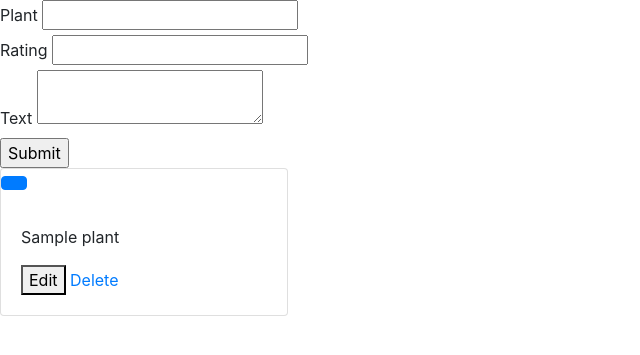
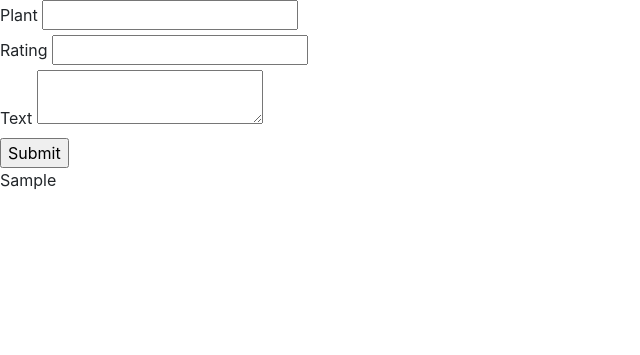
Before and after one commit to seraficaj/TransPlant, a Python web app: template templates/stream.html in a window 1280 px wide. Shown: the part 56-411 px from the top of the page, without its empty margins (0-640 px from the left). Run offline with Jinja, Linux system fonts and the light colour scheme; the template is opened without the code that fills it: most values are stand-ins (such as "Sample title", 1, 10 or a date in 2020); form fields are guessed from the names that the template uses; some libraries are stand-ins or nearby versions.

Commit message:
plants are posted to stream

```diff
--- a/models.py
+++ b/models.py
@@ -24,10 +24,10 @@ class User(UserMixin, Model):
         database = DATABASE
 
     def get_reviews(self):
-        return Review.select().where(Review.user==self)
+        return userPlants.select().where(Review.user==self)
 
     def get_stream(self):
-        return Review.select().where(Review.user==self)
+        return userPlants.select().where(userPlants.user==self)
 
     @classmethod
     def create_user(cls, username, email, password, admin=False):
--- a/templates/stream.html
+++ b/templates/stream.html
@@ -1,4 +1,5 @@
 {% extends "layout.html" %}
+
 
 {% block content %}
 
@@ -23,37 +24,15 @@
   </form>
 
 
-{% for reviews in stream %}
-      <div class="card" style="width: 18rem;">
-         <h5 class="card-title"><a class="btn btn-primary" href="{{ url_for('stream', username=reviews.user.username) }}"></a></h5>
-        <div class="card-body">
-              <span class="mySpan">
-                  <form method="POST" action="" novalidate>
-                      {{ form2.hidden_tag() }}
+      {% for userPlants in stream %}
 
-                      <div>
-                        {{ form2.plant.label }}
-                        <input id="plant" name="plant" type="text" value="{{reviews.plant}}">
-                      </div>
-                      <div>
-                        {{ form.rating.label }}
-                        {{ form2.rating() }}
-                      </div>
-                      <div>
-                        {{ form2.text.label }}
-                        {{ form2.text() }}
-                      </div>
-                      <div>
-                          <input hidden="hidden"  id="idNumber" name="idNumber" type="text" value="{{reviews.id}}">
-                      </div>
-                      <input id="submit" name="submit" type="submit" value="Save">
-                    </form>
-              </span>
-          <p class="card-text">{{ reviews.plant }}</p>
-          <button class='editButton' >Edit</button>
-          <a  href="{{url_for('delete', idNumber = reviews.id)}}" title="delete">Delete</a>
+        <div>
+          <p class="card-text">{{ userPlants.userPlants }}</p>
 
         </div>
-      </div>
-{% endfor %}
+
+      {% endfor %}
+
+
+
 {% endblock %}
--- a/templates/swipe.html
+++ b/templates/swipe.html
@@ -41,7 +41,7 @@
 <form method="POST" action="">
     {{ form3.hidden_tag() }}
     <input id="userPlants" name="userPlants" type="text" value="">
-    <button class="submitButton" type="submit" >Post</button>
+    <button id= "submit" type="submit" >Post</button>
 </form>
 
 
```
Also changed, not shown: app.py (+23 -44 lines), PlantSwipe.db.
